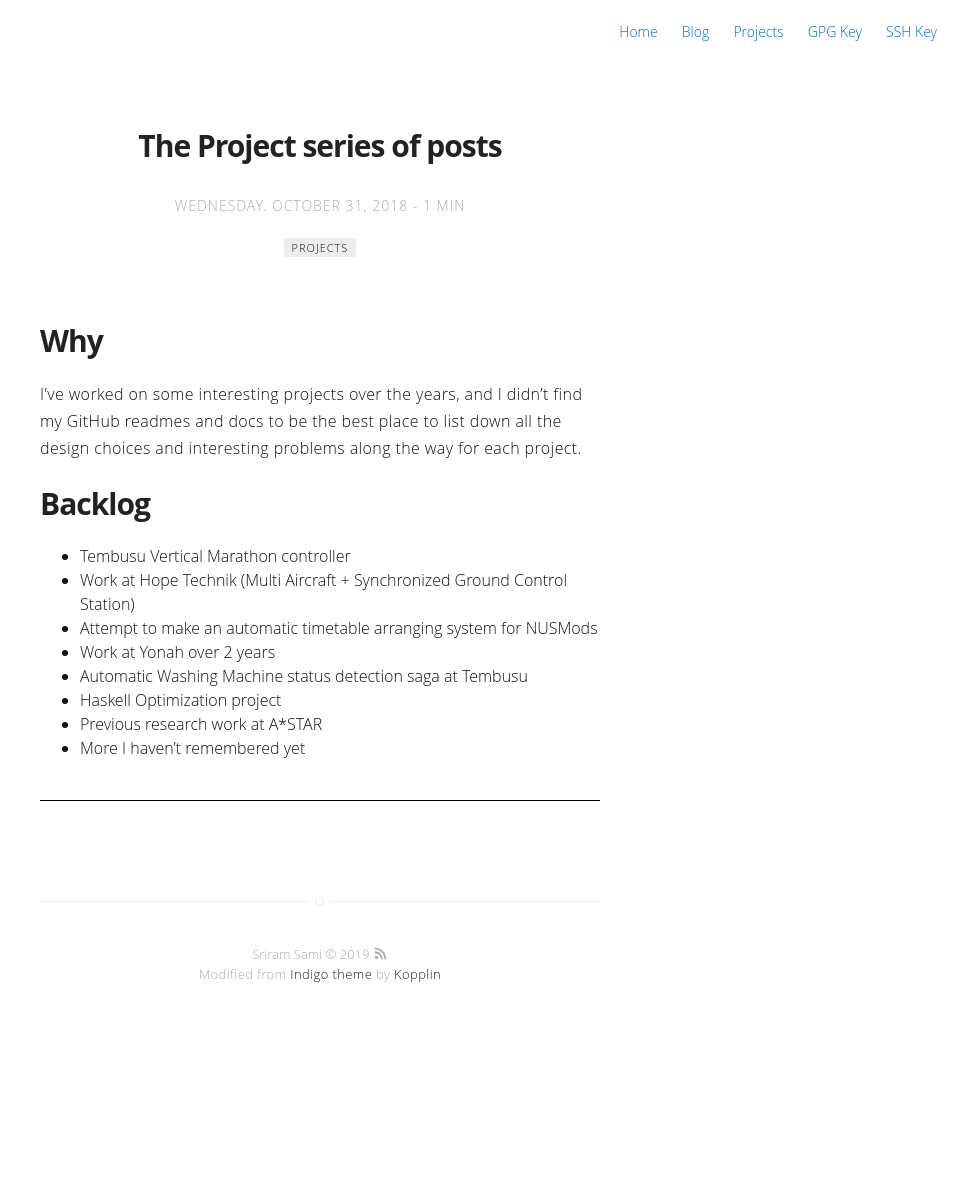
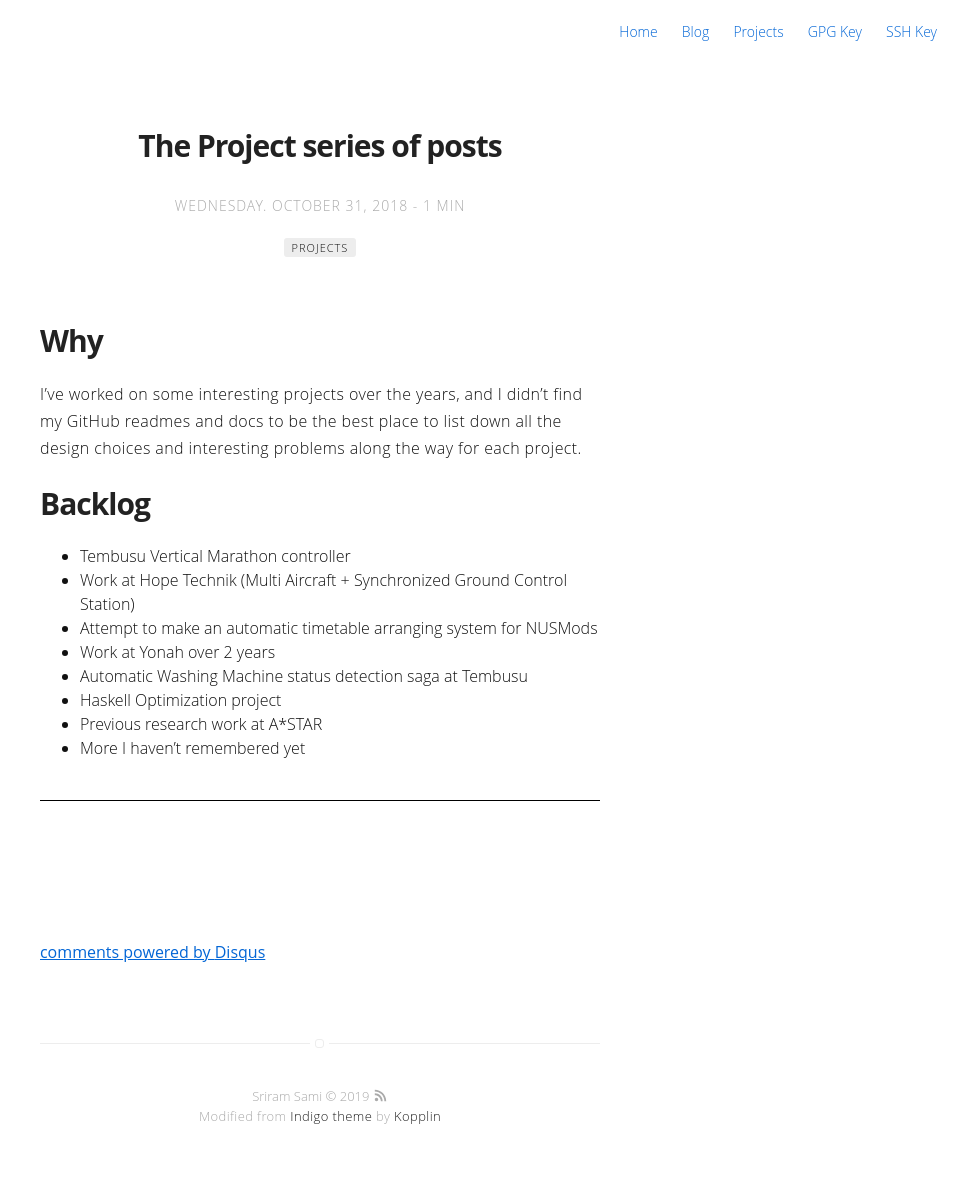
Before and after one commit to frizensami/frizensami.github.io, a Jekyll site: the page built from _posts/2018-10-31-projectseries.markdown, in a window 1280 px wide. Shown: the whole page, without its empty margins (320-1280 px from the left). Built offline with Jekyll 4.4.1, drawn with Linux system fonts in a browser that asks for light colours; comment, search, counter and statistics services are not loaded; before the commit the page ends 1045 px from its top, so only the background shows below that; part of the change alters nothing that is shown.

Commit message:
Add Disqus comments

```diff
--- a/_config.yml
+++ b/_config.yml
@@ -30,8 +30,8 @@ analytics-google: 'UA-126704116-1'
 
 # if you don't want comments in your posts, leave categories empty
 disqus:
-  shortname: mydisqus # enter this from your disqus account
-  categories: [] #[blog, project] # only show disqus for posts that have these categories
+  shortname: sriramsami # enter this from your disqus account
+  categories: [blog, project] #[blog, project] # only show disqus for posts that have these categories
 
 # if you don't have any of social below, comment the line
 # facebook: frizensami
```
